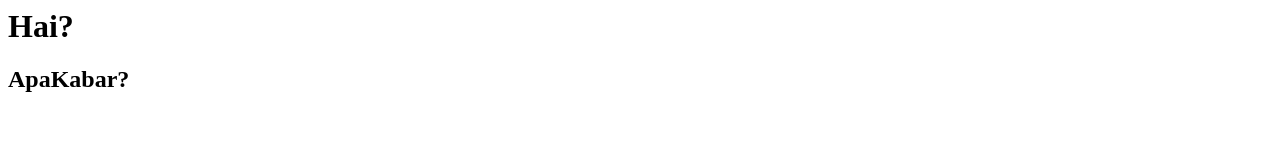
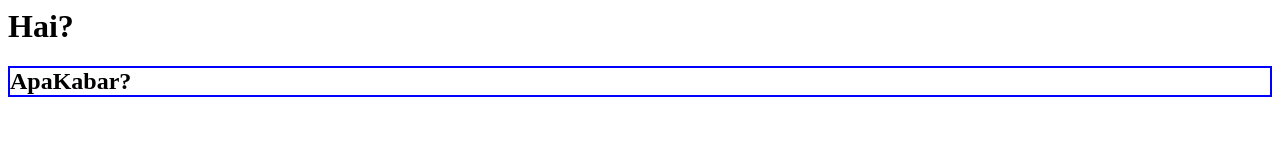
Before and after one commit to syahrulaziz46/cobappk2, a plain HTML site: page index.html in a window 1280 px wide. Drawn offline with Linux system fonts and the light colour scheme.

Commit message:
Add files via upload

```diff
--- a/index.html
+++ b/index.html
@@ -1,2 +1,2 @@
 <h1>Hai?</h1>
-<h2>ApaKabar?</h2>
+<h2 style="border:2px solid blue;">ApaKabar?</h2>
```
